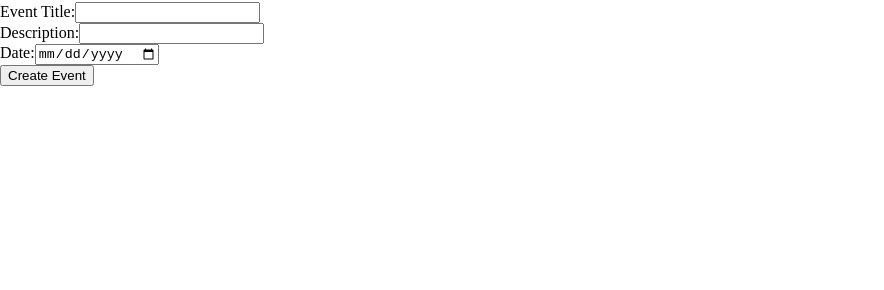
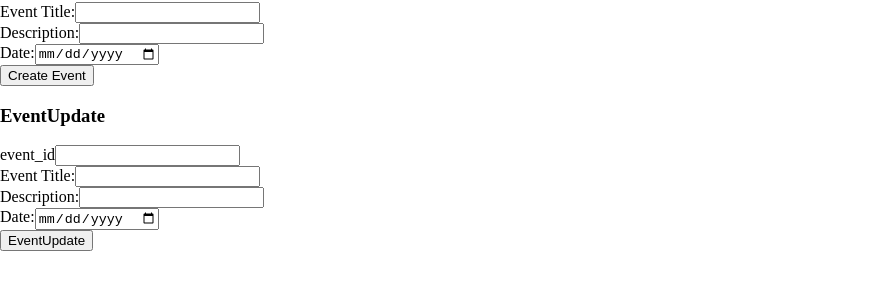
Before and after one commit to BoncaTudor/events-app, a React (Vite) app in the folder event-fe/: page / in a window 1280 px wide. Shown: the part 410-700 px from the top of the page, without its empty margins (0-884 px from the left). Built offline with nearby package versions, Linux system fonts and the light colour scheme; no server answers.

Commit message:
added modify event

```diff
--- a/event-fe/src/App.jsx
+++ b/event-fe/src/App.jsx
@@ -2,7 +2,6 @@ import { useEffect, useState } from 'react'
 import axios from "axios";
 
 function App() {
-  const [isLoggedIn, setIsLoggedIn] = useState(false);
 
   return (
     <>
@@ -11,6 +10,7 @@ function App() {
       <RegisterUser />
       <ListEvents />
       <CreateEventView />
+      <EventUpdate />
     </>
   )
 }
@@ -178,3 +178,67 @@ function RegisterUser(){
   )
 
 }
+
+function EventUpdate(){
+  const [eventId, setEventId] = useState("");
+  const [title, setTitle] = useState("");
+  const [date, setDate] = useState("");
+  const [description, setDescription] = useState("");
+
+  const handleSubmit = async (event) =>{
+    event.preventDefault();
+    const updateEvent = {};
+
+    if (title) {
+      updateEvent.title = title;
+    }
+    if (date) {
+      updateEvent.date = date;
+    }
+    if (description) {
+      updateEvent.description = description;
+    }
+
+    const updateUrl = `http://127.0.0.1:8000/api/events/${eventId}/update/`;
+    const token = localStorage.getItem("access_token");
+
+    if (!token) {
+      console.log("Not logged in")
+      return;
+    }
+
+    await axios.patch(updateUrl, updateEvent, {
+      headers: { Authorization: `Bearer ${token}` },
+    });
+
+    setEventId("")
+    setTitle("");
+    setDate("");
+    setDescription("");
+  }
+
+  return(
+      <div>
+        <h3>EventUpdate</h3>
+        <form onSubmit={handleSubmit}>
+          <div>
+            <label>event_id</label>
+            <input type={"number"} value={eventId} onChange={(e) => setEventId(e.target.value)} required/>
+          </div>
+          <div>
+            <label>Event Title:</label>
+            <input type="text" value={title} onChange={(e) => setTitle(e.target.value)}/>
+          </div>
+          <div>
+            <label>Description:</label>
+            <input type="text" value={description} onChange={(e) => setDescription(e.target.value)}/>
+          </div>
+          <div>
+            <label>Date:</label>
+            <input type="date" value={date} onChange={(e) => setDate(e.target.value)}/>
+          </div>
+          <button type={"submit"}>EventUpdate</button>
+        </form>
+      </div>
+  )
+}
```
Also changed, not shown: 1 other file (tests, documents, lock files or other folders).
